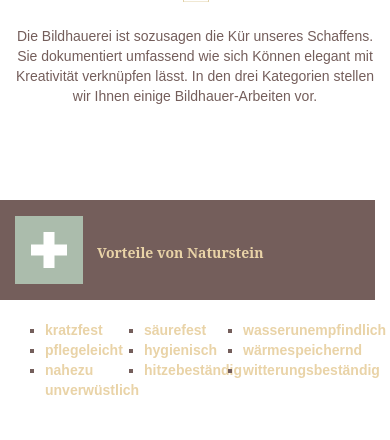
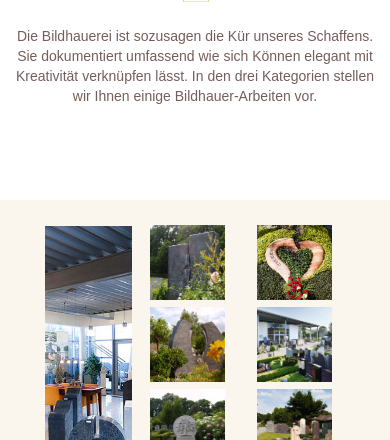
Before and after one commit to otauk/kettelgerdes, a PHP site: page /bildhauerei.php in a window 390 px wide; the page is wider, and only the part inside the window is pictured. Shown: the part 320-760 px from the top of that part. Run offline with PHP 8.4, Linux system fonts and the light colour scheme; some libraries are stand-ins or nearby versions.

Commit message:
Korrekturen Kettelgerdes, Umbau Bildhauerei

```diff
--- a/bildhauerei.php
+++ b/bildhauerei.php
@@ -18,6 +18,81 @@
 					</div>
 				</div>
 				</section>
+				<section id="grabmale">
+					<div class="row sandstone">
+						<div class="container">
+						<div class="col-md-6 flexImg">
+							<div class="col-md-8 ">
+								<div class="galleryView">
+									<a href="img/bildhauerei/grabmale/ausstellung_grabzubehoer.jpg" data-lightbox="grabmale">
+										<img src="img/bildhauerei/grabmale/ausstellung_grabzubehoer.jpg" alt="">
+									</a>
+								</div>
+							</div>
+							<div class="col-md-2 thumbFlex">
+								<div class="galleryThumb">
+									<a href="img/bildhauerei/grabmale/doppelgrab_naturstein.jpg" data-lightbox="grabmale">
+										<img src="img/bildhauerei/grabmale/doppelgrab_naturstein.jpg" alt="">
+									</a>
+								</div>
+								<div class="galleryThumb">
+									<a href="img/bildhauerei/grabmale/familiengrab_rund.jpg" data-lightbox="grabmale">
+										<img src="img/bildhauerei/grabmale/familiengrab_rund.jpg" alt="">
+									</a>
+								</div>
+								<div class="galleryThumb">
+									<a href="img/bildhauerei/grabmale/grabstein_baum.jpg" data-lightbox="grabmale">
+										<img src="img/bildhauerei/grabmale/grabstein_baum.jpg" alt="">
+									</a>
+								</div>
+								<div class="galleryThumb">
+									<a href="img/bildhauerei/grabmale/doppelgtrabstein_see.jpg" data-lightbox="grabmale">
+										<img src="img/bildhauerei/grabmale/doppelgrabstein_see.jpg" alt="">
+									</a>
+								</div>
+								<div class="galleryThumb">
+									<a href="img/bildhauerei/grabmale/grabstein_schmetterling.jpg" data-lightbox="grabmale">
+										<img src="img/bildhauerei/grabmale/grabstein_schmetterling.jpg" alt="">
+									</a>
+								</div>
+							</div>
+							<div class="col-md-2 thumbFlex">
+								<div class="galleryThumb">
+									<a href="img/bildhauerei/grabmale/herz_grabstein.jpg" data-lightbox="grabmale">
+										<img src="img/bildhauerei/grabmale/herz_grabstein.jpg" alt="">
+									</a>
+								</div>
+								<div class="galleryThumb">
+									<a href="img/bildhauerei/grabmale/kettelgerdes_grabsteine_delbrueck.jpg" data-lightbox="grabmale">
+										<img src="img/bildhauerei/grabmale/kettelgerdes_grabsteine_delbrueck.jpg" alt="">
+									</a>
+								</div>
+								<div class="galleryThumb">
+									<a href="img/bildhauerei/grabmale/mustergrabsteine_kettelgerdes.jpg" data-lightbox="grabmale">
+										<img src="img/bildhauerei/grabmale/mustergrabsteine_kettelgerdes.jpg" alt="">
+									</a>
+								</div>
+								<div class="galleryThumb">
+									<a href="img/bildhauerei/grabmale/steinmetz_handarbeit.jpg" data-lightbox="grabmale">
+										<img src="img/bildhauerei/grabmale/steinmetz_handarbeit.jpg" alt="">
+									</a>
+								</div>
+								<div class="galleryThumb">
+									<a href="img/bildhauerei/grabmale/minimalistischer_grabstein.jpg" data-lightbox="grabmale">
+										<img src="img/bildhauerei/grabmale/minimalistischer_grabstein.jpg" alt="">
+									</a>
+								</div>
+							</div>
+					</div>
+						<div class="col-md-6">
+							<h2 class="subH2">Grabmale</h2>
+								<p>
+									Die letzte Ruhestätte ist ein Ort der Ehrerbietung gegenüber dem Verstorbenen. Ein individuelles Grabmal aus Naturstein schafft eine Stätte des würdevollen Gedenkens, die Generationen überdauert. Mit einem Grabmal schaffen Sie die Möglichkeit in ganz persönlicher Weise an den Verstorbenen zu erinnern und ihn zu würdigen. Die Einzigartigkeit des Verstorbenen wird in der Gestaltung eines Grabmals sichtbar. Lassen Sie sich von uns persönlich und diskret beraten.
+								</p>
+						</div>
+						</div>
+					</div>
+								</section>
 				<section id="vorteile">
 					<div class="benefitBar">
 
@@ -25,25 +100,24 @@
 					<div class="container">
 					<div class="row benefit">
 						<div class="col-md-4 vorteileBalken">
-							Vorteile von Naturstein
+							Unser Service
 						</div>
 						<div class="col-md-8">
 							<ul class="vorteile">
-								<li><span>kratzfest</span></li>
-								<li><span>säurefest</span></li>
-								<li><span>wasserunempfindlich</span></li>
-								<li><span>pflegeleicht</span></li>
-								<li><span>hygienisch</span></li>
-								<li><span>wärmespeichernd</span></li>
-								<li><span>nahezu unverwüstlich</span></li>
-								<li><span>hitzebeständig</span></li>
-								<li><span>witterungsbeständig</span></li>
+								<li><span>Doppelgräber</span></li>
+								<li><span>Einzelgräber</span></li>
+								<li><span>Urnengräber</span></li>
+								<li><span>Beratung</span></li>
+								<li><span>Gestaltung</span></li>
+								<li><span>Betreuung</span></li>
+								<li><span>Aufarbeitung</span></li>
+								<li><span>Nachbeschriftung</span></li>
 							</ul>
 						</div>
 					</div>
 					</div>
 				</section>
-				<section id="kueche">
+				<section id="skulpturen">
 					<div class="row sandstone">
 						<div class="container">
 						<div class="col-md-6 flexImg">
@@ -119,7 +193,7 @@
 						</div>
 					</div>
 				</section>
-				<section id="bad">
+				<section id="brunnen">
 					<div class="row">
 						<div class="container">
 						<div class="col-md-6">
@@ -167,81 +241,7 @@
 						</div>
 					</div>
 				</section>
-				<section id="kamin">
-					<div class="row sandstone">
-						<div class="container">
-						<div class="col-md-6 flexImg">
-							<div class="col-md-8 ">
-								<div class="galleryView">
-									<a href="img/bildhauerei/grabmale/ausstellung_grabzubehoer.jpg" data-lightbox="grabmale">
-										<img src="img/bildhauerei/grabmale/ausstellung_grabzubehoer.jpg" alt="">
-									</a>
-								</div>
-							</div>
-							<div class="col-md-2 thumbFlex">
-								<div class="galleryThumb">
-									<a href="img/bildhauerei/grabmale/doppelgrab_naturstein.jpg" data-lightbox="grabmale">
-										<img src="img/bildhauerei/grabmale/doppelgrab_naturstein.jpg" alt="">
-									</a>
-								</div>
-								<div class="galleryThumb">
-									<a href="img/bildhauerei/grabmale/familiengrab_rund.jpg" data-lightbox="grabmale">
-										<img src="img/bildhauerei/grabmale/familiengrab_rund.jpg" alt="">
-									</a>
-								</div>
-								<div class="galleryThumb">
-									<a href="img/bildhauerei/grabmale/grabstein_baum.jpg" data-lightbox="grabmale">
-										<img src="img/bildhauerei/grabmale/grabstein_baum.jpg" alt="">
-									</a>
-								</div>
-								<div class="galleryThumb">
-									<a href="img/bildhauerei/grabmale/grabstein_bronze.jpg" data-lightbox="grabmale">
-										<img src="img/bildhauerei/grabmale/grabstein_bronze.jpg" alt="">
-									</a>
-								</div>
-								<div class="galleryThumb">
-									<a href="img/bildhauerei/grabmale/grabsteininschrift.jpg" data-lightbox="grabmale">
-										<img src="img/bildhauerei/grabmale/grabsteininschrift.jpg" alt="">
-									</a>
-								</div>
-							</div>
-							<div class="col-md-2 thumbFlex">
-								<div class="galleryThumb">
-									<a href="img/bildhauerei/grabmale/grabsten_ausstellung_delbreuck.jpg" data-lightbox="grabmale">
-										<img src="img/bildhauerei/grabmale/grabsten_ausstellung_delbreuck.jpg" alt="">
-									</a>
-								</div>
-								<div class="galleryThumb">
-									<a href="img/bildhauerei/grabmale/kettelgerdes_grabsteine_delbrueck.jpg" data-lightbox="grabmale">
-										<img src="img/bildhauerei/grabmale/kettelgerdes_grabsteine_delbrueck.jpg" alt="">
-									</a>
-								</div>
-								<div class="galleryThumb">
-									<a href="img/bildhauerei/grabmale/mustergrabsteine_kettelgerdes.jpg" data-lightbox="grabmale">
-										<img src="img/bildhauerei/grabmale/mustergrabsteine_kettelgerdes.jpg" alt="">
-									</a>
-								</div>
-								<div class="galleryThumb">
-									<a href="img/bildhauerei/grabmale/steinmetz_handarbeit.jpg" data-lightbox="grabmale">
-										<img src="img/bildhauerei/grabmale/steinmetz_handarbeit.jpg" alt="">
-									</a>
-								</div>
-								<div class="galleryThumb">
-									<a href="img/bildhauerei/grabmale/vorarbeit_steinmetz.jpg" data-lightbox="grabmale">
-										<img src="img/bildhauerei/grabmale/vorarbeit_steinmetz.jpg" alt="">
-									</a>
-								</div>
-							</div>
-					</div>
-						<div class="col-md-6">
-							<h2 class="subH2">Grabmale</h2>
-								<p>
-									Die letzte Ruhestätte ist ein Ort der Ehrerbietung gegenüber dem Verstorbenen. Ein individuelles Grabmal aus Naturstein schafft eine Stätte des würdevollen Gedenkens, die Generationen überdauert. Mit einem Grabmal schaffen Sie die Möglichkeit in ganz persönlicher Weise an den Verstorbenen zu erinnern und ihn zu würdigen. Die Einzigartigkeit des Verstorbenen wird in der Gestaltung eines Grabmals sichtbar. Lassen Sie sich von uns persönlich und diskret beraten.
-								</p>
-						</div>
-						</div>
-					</div>
-								</section>
+
 				<section id="callToAction">
 					<div class="row earth">
 						<div class="container">
--- a/css/accordion.css
+++ b/css/accordion.css
@@ -5,7 +5,7 @@
 
 .accordion dl,
 .accordion-list {
-  border: 1px solid #ddd;
+  border: none;
 }
 
 .accordion dd,
--- a/footer.php
+++ b/footer.php
@@ -63,6 +63,9 @@
 					<a href="https://www.pinterest.de/kettelgerdes/" target="_blank">
 						<img src="./img/icons/pinterest.png" alt="Pinterest">
 					</a>
+					<a href="https://www.instagram.com/kettelgerdes_marmor/" target="_blank">
+						<img src="./img/icons/instagram.png" alt="Instagram">
+					</a>
 						</p>
 					</div>
 				</div>
--- a/index.php
+++ b/index.php
@@ -204,7 +204,7 @@
 							<li><img src="img/galerie/fassade/wandschmuck_onyx.JPG"></li>
 							<li><img src="img/galerie/grabmale/brinzearbeit_grabmal.JPG"></li>
 							<li><img src="img/galerie/grabmale/detail_grabstein.jpg"></li>
-							<li><img src="img/galerie/grabmale/partnergrabstein.jpg"></li>
+							<li><img src="img/galerie/grabmale/lgs_mustergrab.jpg"></li>
 							<li><img src="img/galerie/grabmale/skulptur_aus_stein.jpg"></li>
 							<li><img src="img/galerie/grabmale/steinmetz_handwerk.jpg"></li>
 							<li><img src="img/galerie/grabmale/zeichen_der_erinnerung.jpg"></li>
@@ -230,6 +230,9 @@
 						</a>
 						<a href="https://www.pinterest.de/kettelgerdes/" target="_blank">
 							<img src="./img/icons/pinterest.png" alt="Pinterest">
+						</a>
+						<a href="https://www.instagram.com/kettelgerdes_marmor/" target="_blank">
+							<img src="./img/icons/instagram.png" alt="Instagram">
 						</a>
 
 					</div>
```
Also changed, not shown: img/bildhauerei/grabmale/ausstellung_grabzubehoer.jpg, img/bildhauerei/grabmale/doppelgrabstein_see.jpg (added), img/bildhauerei/grabmale/grabstein_schmetterling.jpg (added), img/bildhauerei/grabmale/herz_grabstein.jpg (added), img/bildhauerei/grabmale/instagram.png (added), img/bildhauerei/grabmale/minimalistischer_grabstein.jpg (added), img/galerie/grabmale/lgs_mustergrab.jpg (added).
